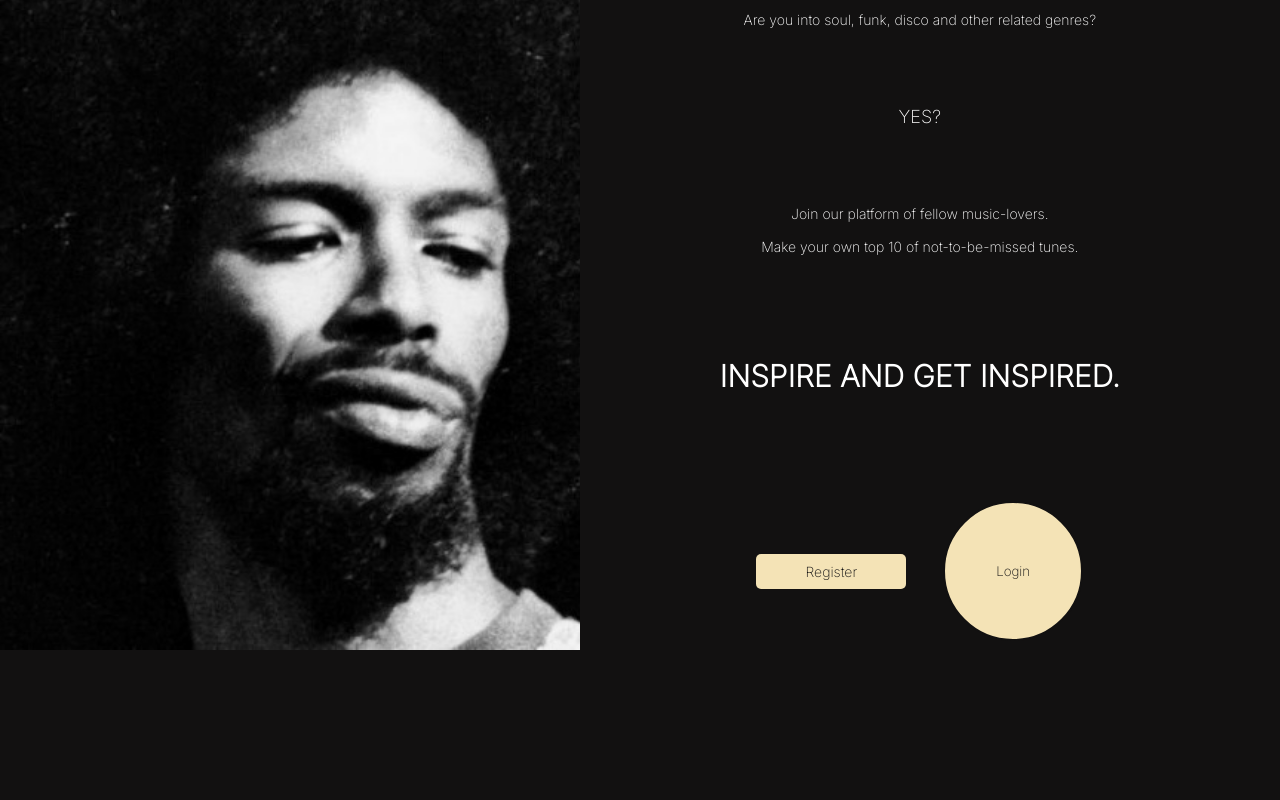
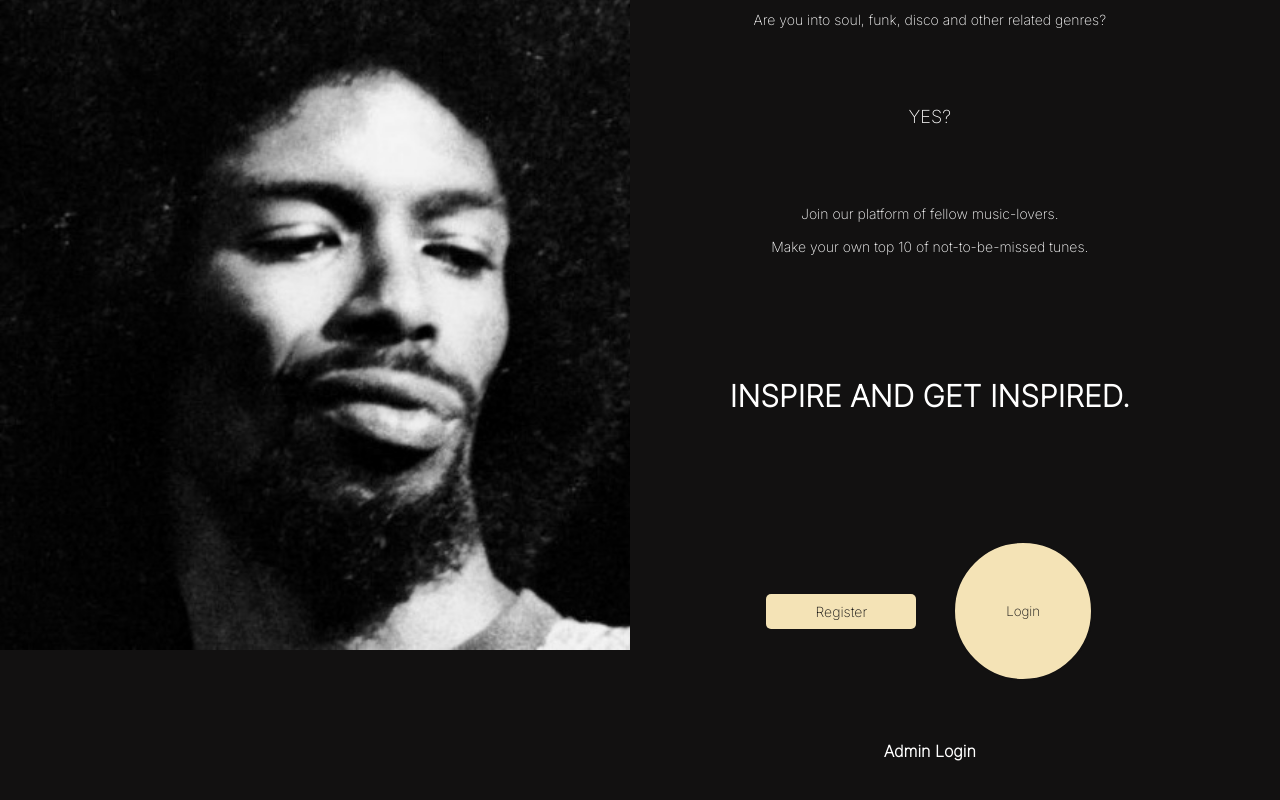
Before and after one commit to saarryp/eindopdrachtFrontend2023, a React (Create React App) app: page / in a window 1280 px wide. Shown: the part 282-1082 px from the top of the page. Before the commit the page ends 932 px from the top, so only its background shows below. Built offline with nearby package versions, Linux system fonts and the light colour scheme; a web font is replaced by a local one.

Commit message:
opzet link inlog voor admin

```diff
--- a/src/context/AuthContext.js
+++ b/src/context/AuthContext.js
@@ -5,6 +5,8 @@ import jwtDecode from 'jwt-decode';
 import axios from 'axios';
 
 export const AuthContext = createContext({});
+
+
 
 function AuthContextProvider({ children }) {
     const [isAuth, setIsAuth] = useState({
@@ -15,13 +17,14 @@ function AuthContextProvider({ children }) {
 
     console.log('AuthContextProvider rendering ...');
 
+
     useEffect(() => {
         const token = localStorage.getItem('token');
 
         if (token) {
             const decodedToken = jwtDecode(token);
             console.log('Token found');
-            fetchUserData(decodedToken, token);
+           void fetchUserData(decodedToken, token);
         } else {
             setIsAuth((prevState) => ({
                 ...prevState,
@@ -88,22 +91,7 @@ function AuthContextProvider({ children }) {
         navigate('/my-sounds');
     }
 
-
-    function logout() {
-        localStorage.removeItem('token');
-
-        setIsAuth((prevState) => ({
-            ...prevState,
-            isAuthenticated: false,
-            user: null,
-            status: 'done',
-        }));
-
-        console.log('User is logged out');
-        navigate('/');
-    }
-
-    //toevoegen van rol user en admin
+//toevoegen van rol user en admin
     // const userRoles = response.data.roles;
     //const [userRoles, setUserRoles] = useState(userRoles);
     //dan bij Contextdata toevoegen van userRoles: userRoles
@@ -122,6 +110,21 @@ function AuthContextProvider({ children }) {
     //         </div>
     //     );
     // }
+    function logout() {
+        localStorage.removeItem('token');
+
+        setIsAuth((prevState) => ({
+            ...prevState,
+            isAuthenticated: false,
+            user: null,
+            status: 'done',
+        }));
+
+        console.log('User is logged out');
+        navigate('/');
+    }
+
+
 
     const contextData = {
         isAuthenticated: isAuth.isAuthenticated,
--- a/src/hooks/useSubscribeHook.js
+++ b/src/hooks/useSubscribeHook.js
@@ -9,10 +9,11 @@ export const useSubscribeHook = () => {
 
     const regex = new RegExp('^[\\w-\\.]+@([\\w-]+\\.)+[\\w-]{2,4}$');
 
-    const subscribe = async (username, email, password) => {
+    const subscribe = async (username, email, password, roles) => {
         console.log("Username:", username);
         console.log("Email:", email);
         console.log("Password:", password);
+
 
         setIsLoading(true);
         setError(null);
@@ -37,7 +38,7 @@ export const useSubscribeHook = () => {
                 username: username,
                 email: email,
                 password: password,
-                role: ["user"],
+                roles: ["user", "admin"],
             });
             console.log(response.data)
 
--- a/src/pages/homepage/HomePage.css
+++ b/src/pages/homepage/HomePage.css
@@ -16,9 +16,11 @@
 .position-text-and-rest {
     display: flex;
     flex-direction: column;
+    align-items: center;
+    text-align: center;
     /*margin: 100px;*/
-    padding-left: 140px;
-    padding-right: 160px;
+    padding-left: 100px;
+    padding-right: 150px;
     padding-top: 60px
 }
 
@@ -28,7 +30,54 @@
 }
 
 .about-us .inspire {
-    margin: 80px 0 80px 0;
+    margin: 100px 0 100px 0;
     font-size: 30px;
     font-weight: bolder;
 }
+
+.container-subscribe-button {
+    display: flex;
+    flex-direction: column;
+    align-items: center;
+    /*border: 2px dotted blueviolet;*/
+}
+
+.admin-link {
+    color: white;
+    font-family: 'Inter', sans-serif;
+    text-decoration: none;
+    font-weight: bold;
+    margin-top: 10px;
+    display: inline-block;
+    position: relative;
+    transition: color 0.3s ease;
+}
+
+.admin-login {
+    color: palegreen;
+    margin: 50px;
+    /*border: 2px dotted yellow;*/
+}
+/*.admin-tooltip {*/
+/*    position: relative;*/
+/*    top: -50px; !* Adjust as needed *!*/
+/*    left: 0;*/
+/*    background-color: red;*/
+/*    color: slategrey;*/
+/*    padding: 5px 10px;*/
+/*    border-radius: 4px;*/
+/*    opacity: 0;*/
+/*    visibility: hidden;*/
+/*    transition: opacity 0.3s ease, visibility 0.3s ease;*/
+/*}*/
+
+/* Add hover effect */
+.admin-link:hover {
+    color: #F4E3B6;
+}
+
+/* Show tooltip on hover */
+.admin-link:hover + .admin-tooltip {
+    opacity: 1;
+    visibility: visible;
+}
--- a/src/pages/homepage/HomePage.js
+++ b/src/pages/homepage/HomePage.js
@@ -1,7 +1,9 @@
 import React from 'react';
+import { Link} from 'react-router-dom';
 import "./HomePage.css";
 import LoginButton from "../../components/loginButton/LoginButton";
 import SubscribeButton from "../../components/subscribeButton/SubscribeButton";
+
 
 
 export default function Home() {
@@ -24,6 +26,14 @@ export default function Home() {
                             <SubscribeButton/>
                             <LoginButton/>
                         </div>
+                            <div className="admin-login">
+                                <Link to="/admin-login" className="admin-link">
+                                    Admin Login
+                                </Link>
+                                {/*<span className="admin-tooltip">*/}
+                                {/*    admin Login*/}
+                                {/*</span>*/}
+                        </div>
                     </div>
                 </div>
             </div>
```
Also changed, not shown: src/components/loginAdmin/LoginAdmin.js (added, +18 -0 lines), src/components/loginAdmin/LoginAdmin.css (added).
